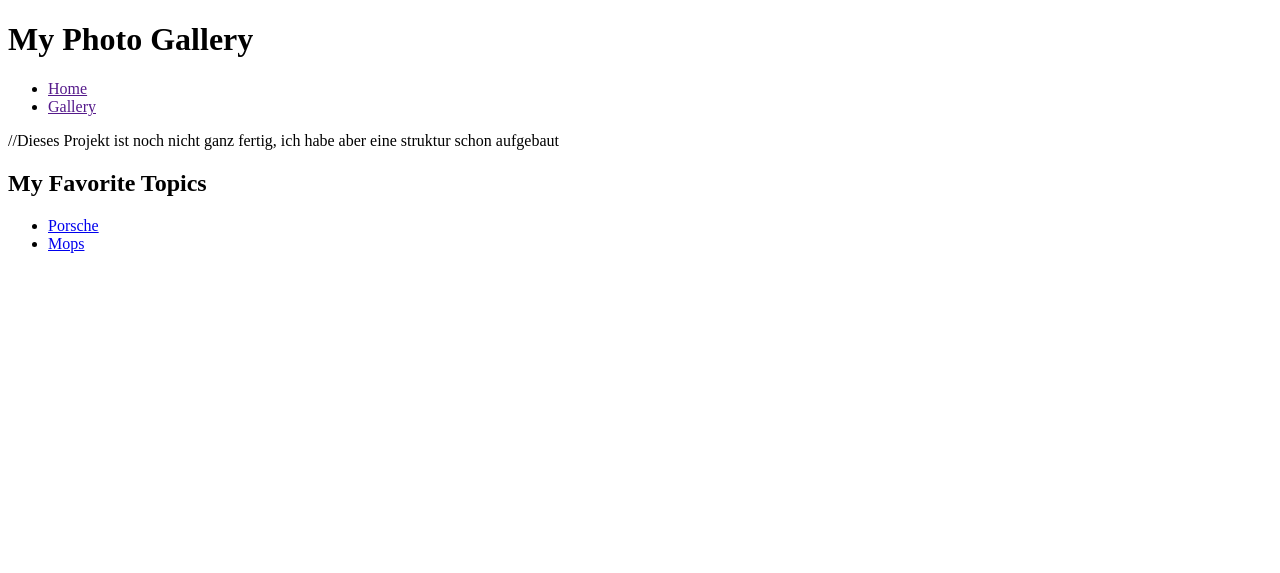
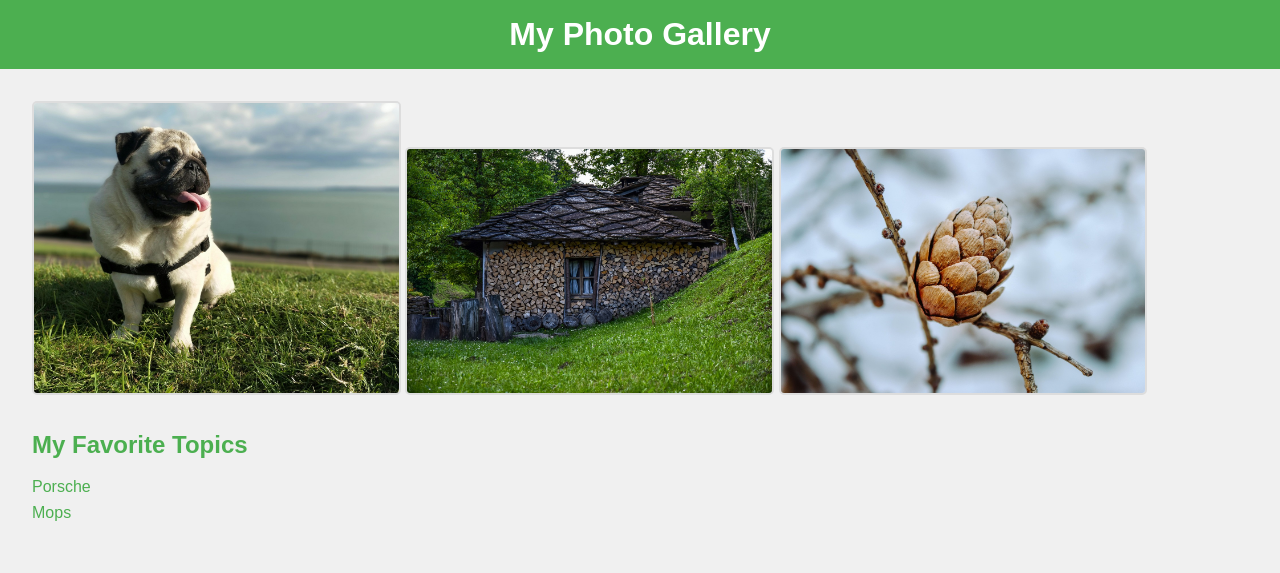
Before and after one commit to SimonSchober/JSAdvanced, a plain HTML site: page module4/medium/index.html in a window 1280 px wide. Drawn offline with Linux system fonts and the light colour scheme.

Commit message:
medium added

```diff
--- a/module4/medium/index.html
+++ b/module4/medium/index.html
@@ -9,21 +9,16 @@
 <body>
     <header>
         <h1>My Photo Gallery</h1>
-        <nav>
-            <ul>
-                <li><a href="">Home</a></li>
-                <li><a href="">Gallery</a></li>
-            </ul>
-        </nav>
-    </header>                                                //Dieses Projekt ist noch nicht ganz fertig, ich habe aber eine struktur schon aufgebaut
+    </header>
     <main>
-        <section id="gallery">
+        <section id="gallery" class="gallery">
             <picture>
-                <source srcset="" media="(min-width: 800px)">
-                <source srcset="" media="(min-width: 400px)">
+                <img src="../assets/pug-2640386_1280.jpg" alt="First Image" class="gallery-item">
+                <img src="../assets/village-4263755_1280.jpg" media="(min-width: 800px)" alt="Second Image for larger screens" class="gallery-item">
+                <img src="../assets/winter-8612635_1280.jpg" media="(min-width: 400px)" alt="Third Image for medium screens" class="gallery-item">
             </picture>
         </section>
-        <section id="bookmarks">
+        <section id="bookmarks" class="bookmarks">
             <h2>My Favorite Topics</h2>
             <ul>
                 <li><a href="https://www.porsche.com/germany/">Porsche</a></li>
--- /dev/null
+++ b/module4/medium/style.css
@@ -0,0 +1,64 @@
+/* style.css */
+
+body {
+    font-family: Arial, sans-serif;
+    background-color: #f0f0f0;
+    color: #333;
+    margin: 0;
+    padding: 0;
+}
+
+header {
+    background-color: #4CAF50;
+    color: white;
+    text-align: center;
+    padding: 1rem 0;
+}
+
+h1 {
+    margin: 0;
+}
+
+main {
+    padding: 2rem;
+}
+
+.gallery {
+    display: flex;
+    justify-content: space-around;
+    flex-wrap: wrap;
+    gap: 1rem;
+}
+
+.gallery-item {
+    max-width: 30%;
+    height: auto;
+    border: 2px solid #ddd;
+    border-radius: 5px;
+}
+
+.bookmarks {
+    margin-top: 2rem;
+}
+
+.bookmarks h2 {
+    color: #4CAF50;
+}
+
+.bookmarks ul {
+    list-style-type: none;
+    padding: 0;
+}
+
+.bookmarks li {
+    margin: 0.5rem 0;
+}
+
+.bookmarks a {
+    color: #4CAF50;
+    text-decoration: none;
+}
+
+.bookmarks a:hover {
+    text-decoration: underline;
+}
```
Also changed, not shown: module4/assets/pug-2640386_1280.jpg (added), module4/assets/village-4263755_1280.jpg (added).
